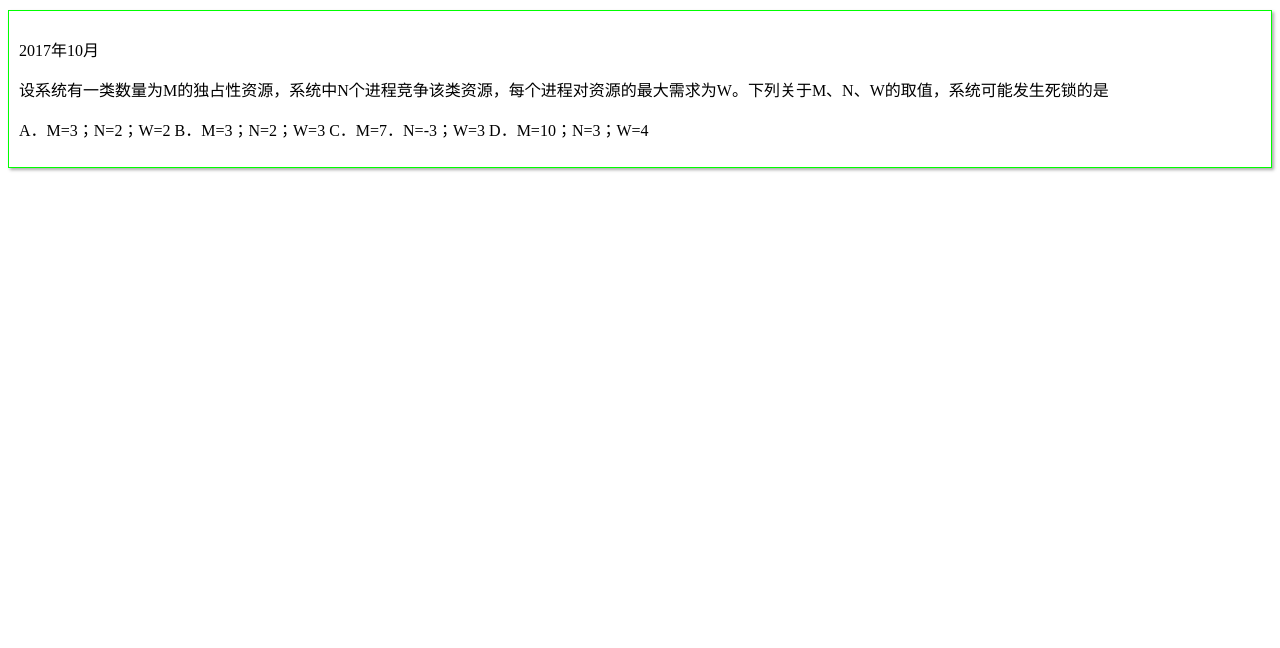
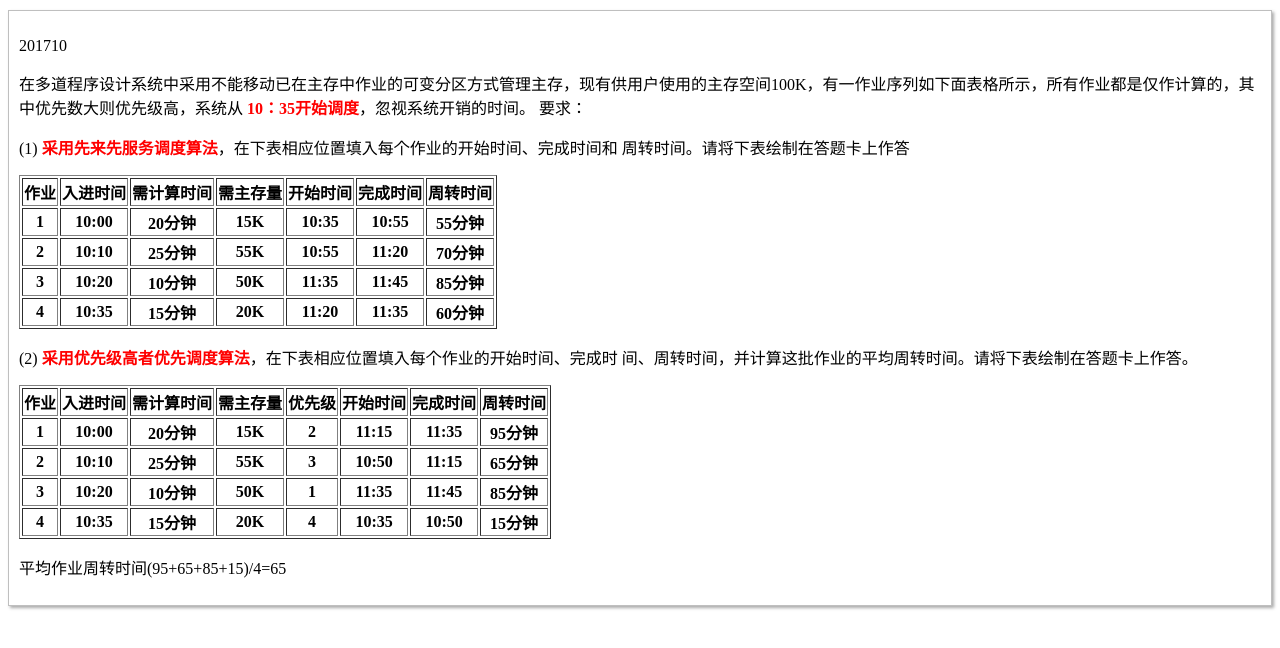
Before and after one commit to tck8888/vue_base_test, a website: page example/operating-system/test_paper/first.38.html in a window 1280 px wide. Drawn offline with Linux system fonts and the light colour scheme.

Commit message:
操作系统问答题

```diff
--- a/example/operating-system/test_paper/first.38.html
+++ b/example/operating-system/test_paper/first.38.html
@@ -11,18 +11,117 @@
 
 <body>
     <div class="app">
-        <p>2017年10月</p>
-        <p>设系统有一类数量为M的独占性资源，系统中N个进程竞争该类资源，每个进程对资源的最大需求为W。下列关于M、N、W的取值，系统可能发生死锁的是
-            <p>  A．M=3；N=2；W=2    B．M=3；N=2；W=3
-                    C．M=7．N=-3；W=3   D．M=10；N=3；W=4
-                   </p>
+        <p>201710</p>
+        <p>在多道程序设计系统中采用不能移动已在主存中作业的可变分区方式管理主存，现有供用户使用的主存空间100K，有一作业序列如下面表格所示，所有作业都是仅作计算的，其中优先数大则优先级高，系统从
+            <span class="common-selected">10：35开始调度</span>，忽视系统开销的时间。 要求：
         </p>
+        <p>(1)
+            <span class="common-selected">采用先来先服务调度算法</span>，在下表相应位置填入每个作业的开始时间、完成时间和 周转时间。请将下表绘制在答题卡上作答
+        </p>
+        <table border="1">
+            <tr>
+                <th>作业</th>
+                <th>入进时间</th>
+                <th>需计算时间</th>
+                <th>需主存量</th>
+                <th>开始时间</th>
+                <th>完成时间</th>
+                <th>周转时间</th>
+            </tr>
+            <tr>
+                <th>1</th>
+                <th>10:00</th>
+                <th>20分钟</th>
+                <th>15K</th>
+                <th>10:35</th>
+                <th>10:55</th>
+                <th>55分钟</th>
+            </tr>
+            <tr>
+                <th>2</th>
+                <th>10:10</th>
+                <th>25分钟</th>
+                <th>55K</th>
+                <th>10:55</th>
+                <th>11:20</th>
+                <th>70分钟</th>
+            </tr>
+            <tr>
+                <th>3</th>
+                <th>10:20</th>
+                <th>10分钟</th>
+                <th>50K</th>
+                <th>11:35</th>
+                <th>11:45</th>
+                <th>85分钟</th>
+            </tr>
+            <tr>
+                <th>4</th>
+                <th>10:35</th>
+                <th>15分钟</th>
+                <th>20K</th>
+                <th>11:20</th>
+                <th>11:35</th>
+                <th>60分钟</th>
+            </tr>
+        </table>
+        <p>(2)
+            <span class="common-selected">采用优先级高者优先调度算法</span>，在下表相应位置填入每个作业的开始时间、完成时 间、周转时间，并计算这批作业的平均周转时间。请将下表绘制在答题卡上作答。
+        </p>
+        <table border="1">
+            <tr>
+                <th>作业</th>
+                <th>入进时间</th>
+                <th>需计算时间</th>
+                <th>需主存量</th>
+                <th>优先级</th>
+                <th>开始时间</th>
+                <th>完成时间</th>
+                <th>周转时间</th>
+            </tr>
+            <tr>
+                <th>1</th>
+                <th>10:00</th>
+                <th>20分钟</th>
+                <th>15K</th>
+                <th>2</th>
+                <th>11:15</th>
+                <th>11:35</th>
+                <th>95分钟</th>
+            </tr>
+            <tr>
+                <th>2</th>
+                <th>10:10</th>
+                <th>25分钟</th>
+                <th>55K</th>
+                <th>3</th>
+                <th>10:50</th>
+                <th>11:15</th>
+                <th>65分钟</th>
+            </tr>
+            <tr>
+                <th>3</th>
+                <th>10:20</th>
+                <th>10分钟</th>
+                <th>50K</th>
+                <th>1</th>
+                <th>11:35</th>
+                <th>11:45</th>
+                <th>85分钟</th>
+            </tr>
+            <tr>
+                <th>4</th>
+                <th>10:35</th>
+                <th>15分钟</th>
+                <th>20K</th>
+                <th>4</th>
+                <th>10:35</th>
+                <th>10:50</th>
+                <th>15分钟</th>
+            </tr>
+        </table>
+        <p>平均作业周转时间(95+65+85+15)/4=65</p>
     </div>
 </body>
-<style>
-    .app {
-        border: 1px solid #00ff00
-    }
-</style>
 
 </html>
```
Also changed, not shown: example/operating-system/test_paper/first.39.html (+32 -10 lines), example/operating-system/test_paper/first.40.html (+29 -9 lines).
